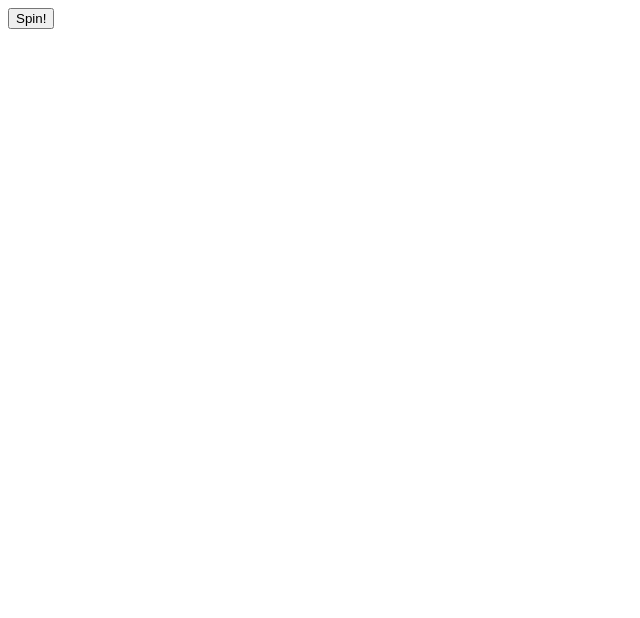
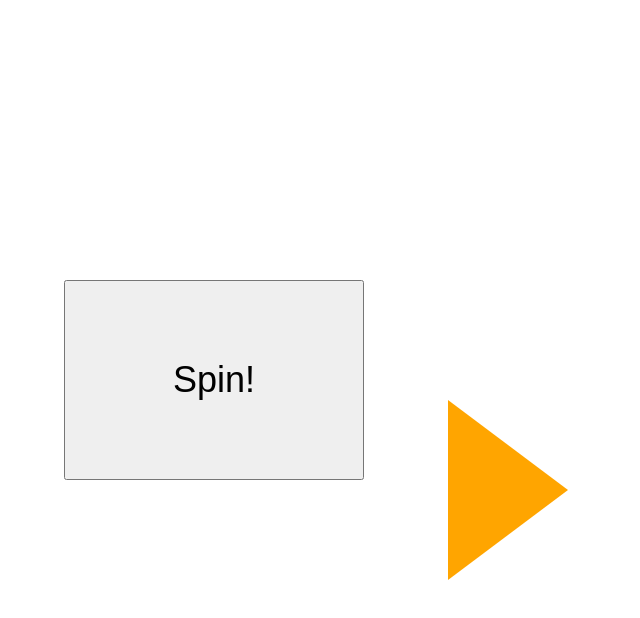
Before and after one commit to mcglade8/sim4deathwheel, a plain HTML site: page index.html in a window 1280 px wide. Shown: the whole page, without its empty margins (0-640 px from the left). Drawn offline with nearby package versions, Linux system fonts and the light colour scheme.

Commit message:
Update index.html

```diff
--- a/index.html
+++ b/index.html
@@ -3,8 +3,8 @@
   <head>
     <base target="_top">
     <script src="https://ajax.googleapis.com/ajax/libs/jquery/3.7.1/jquery.min.js"></script>
-    <link rel="stylesheet" src="./styles.css">
-    <link rel="script" src="./scripts.js">
+    <link rel="stylesheet" href="./styles.css">
+    <link rel="script" href="./scripts.js">
     <title>Wheel of Death</title>
     <meta charset="utf-8">
     <meta name="viewport" content="width=device-width, initial-scale=1.0" />
```
